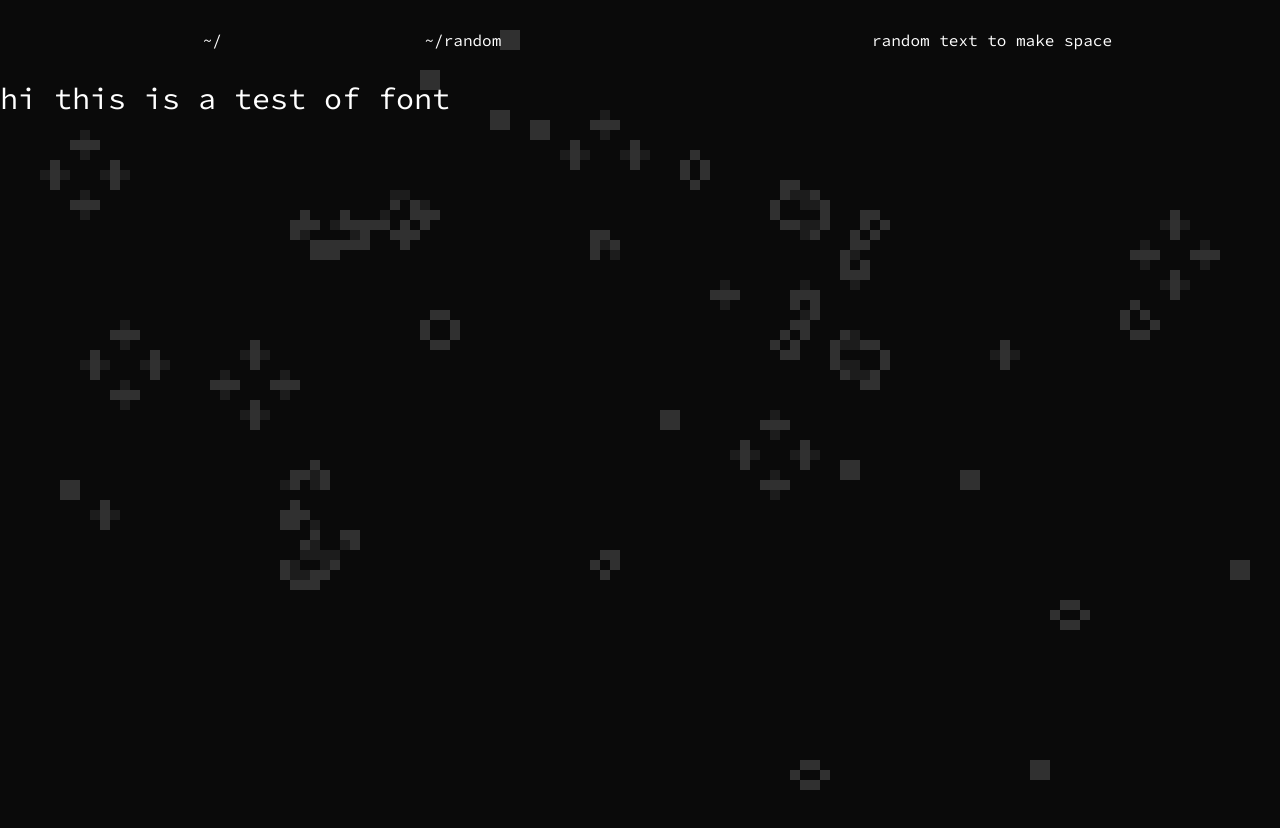
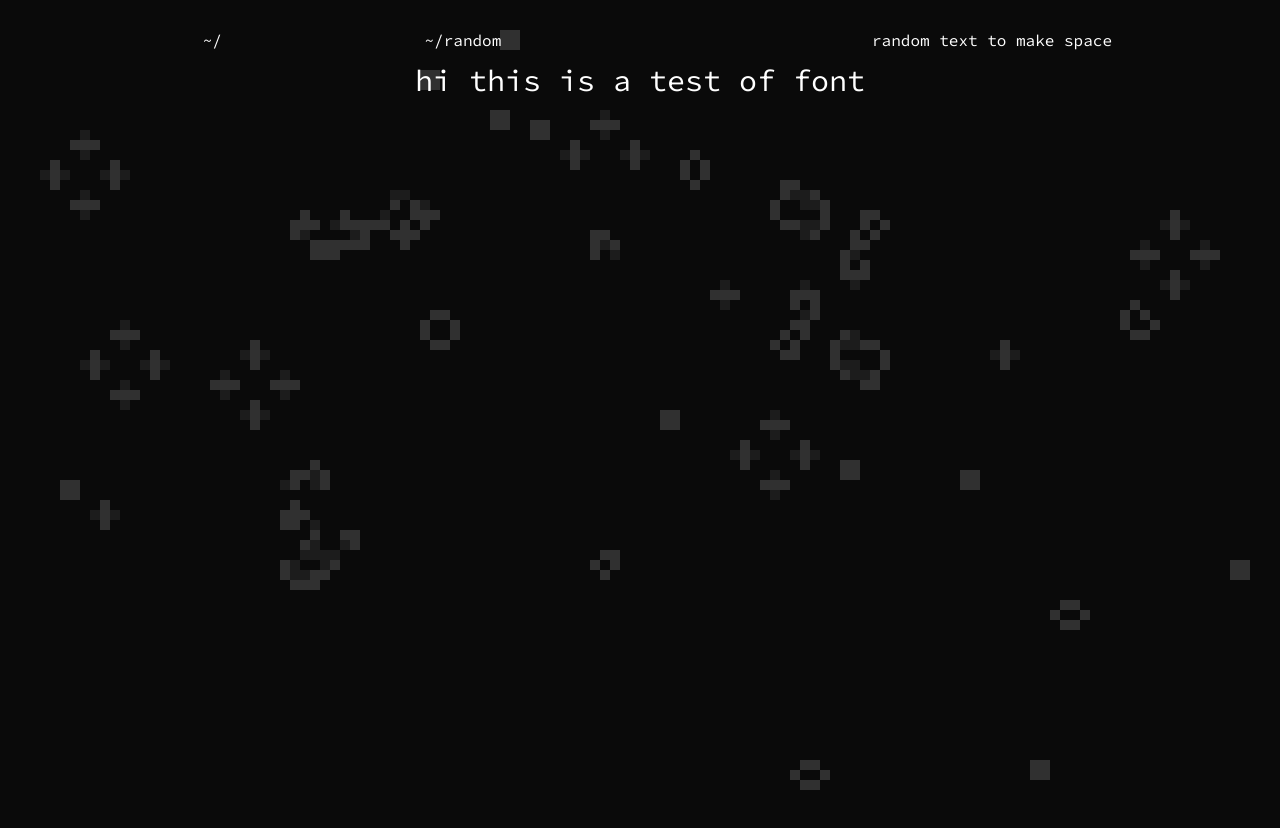
Before and after one commit to Deepsn/portfolio, a SvelteKit app: page / in a window 1280 px wide. Before the commit the page ends 800 px from the top, so only its background shows below. Built offline with nearby package versions, Linux system fonts and the light colour scheme.

Commit message:
chore(gamecanvas): new method of calculating screen size

```diff
--- a/src/routes/+layout.svelte
+++ b/src/routes/+layout.svelte
@@ -12,6 +12,11 @@
 	:global(body) {
 		background-color: theme(colors.neutral.950);
 	}
+	:global(body),
+	:global(html) {
+		width: 100%;
+		min-height: 100vh;
+	}
 	:global(*) {
 		color: white;
 		font-family: "Source Code Pro", sans-serif;
--- a/src/routes/+page.svelte
+++ b/src/routes/+page.svelte
@@ -1 +1,6 @@
-<p class="text-3xl">hi this is a test of font</p>
+<div
+	style="transform: translateY(-50%);"
+	class="relative top-[50%] flex justify-center items-center"
+>
+	<p class="text-3xl">hi this is a test of font</p>
+</div>
```
